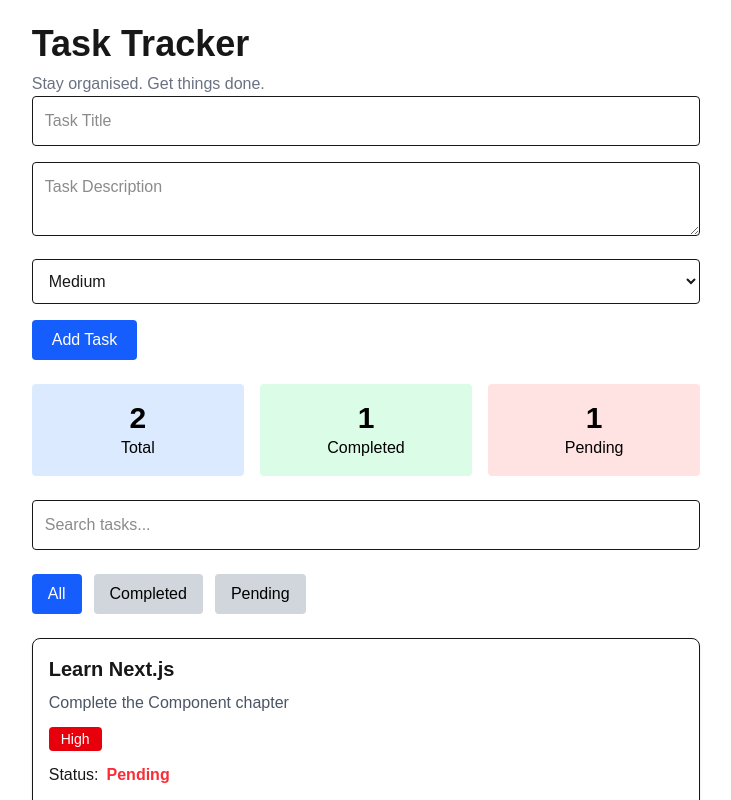
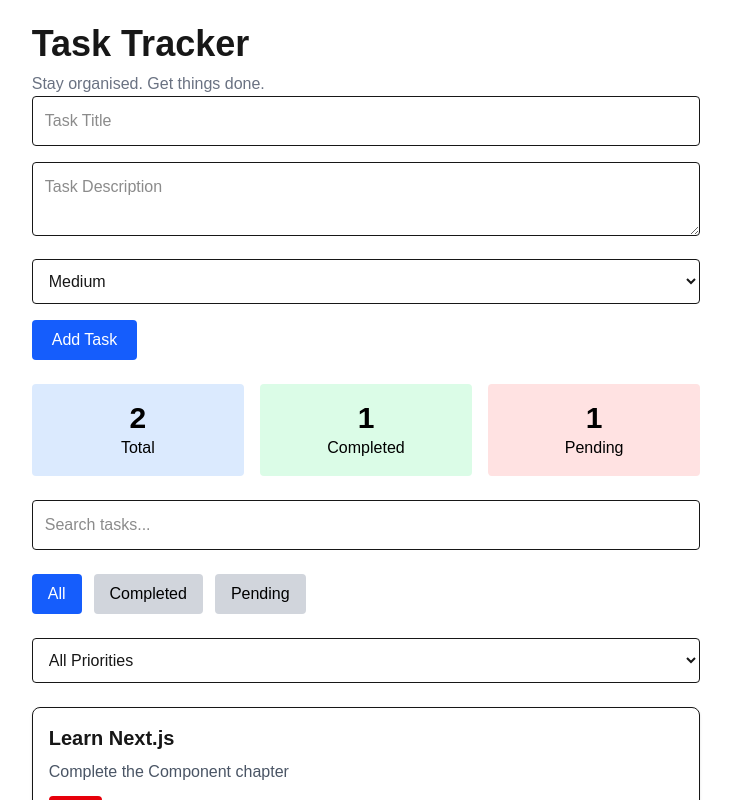
Before and after one commit to rajnish74/Task-Tracker, a Next.js app: page / in a window 1280 px wide. Shown: the top 800 px of the page, without its empty margins (274-1005 px from the left). Built offline with nearby package versions, Linux system fonts and the light colour scheme.

Commit message:
feat: add priority filtering for tasks

```diff
--- a/src/app/page.js
+++ b/src/app/page.js
@@ -7,12 +7,14 @@ import TaskList from "../components/TaskList";
 import TaskStats from "../components/TaskStats";
 import TaskFilter from "../components/TaskFilter";
 import TaskSearch from "../components/TaskSearch";
+import PriorityFilter from "../components/PriorityFilter";
 import tasksData from "../data/tasks";
 
 export default function Home() {
   const [tasks, setTasks] = useState([]);
   const [filter, setFilter] = useState("all");
   const [search, setSearch] = useState("");
+  const [priorityFilter, setPriorityFilter] = useState("All");
 
   useEffect(() => {
     const savedTasks = localStorage.getItem("tasks");
@@ -61,6 +63,10 @@ export default function Home() {
       return true;
     })
     .filter((task) => {
+      if (priorityFilter === "All") return true;
+      return task.priority === priorityFilter;
+    })
+    .filter((task) => {
       const keyword = search.toLowerCase();
 
       return (
@@ -71,6 +77,7 @@ export default function Home() {
 
   return (
     <main className="max-w-3xl mx-auto p-6">
+
       <Header />
 
       <TaskForm onAddTask={addTask} />
@@ -87,11 +94,17 @@ export default function Home() {
         setFilter={setFilter}
       />
 
+      <PriorityFilter
+        priorityFilter={priorityFilter}
+        setPriorityFilter={setPriorityFilter}
+      />
+
       <TaskList
         tasks={filteredTasks}
         onToggleTask={toggleTask}
         onDeleteTask={deleteTask}
       />
+
     </main>
   );
 }
--- /dev/null
+++ b/src/components/PriorityFilter.jsx
@@ -0,0 +1,16 @@
+export default function PriorityFilter({ priorityFilter, setPriorityFilter }) {
+  return (
+    <div className="mb-6">
+      <select
+        value={priorityFilter}
+        onChange={(e) => setPriorityFilter(e.target.value)}
+        className="w-full border rounded p-3"
+      >
+        <option value="All">All Priorities</option>
+        <option value="High">High Priority</option>
+        <option value="Medium">Medium Priority</option>
+        <option value="Low">Low Priority</option>
+      </select>
+    </div>
+  );
+}
```
Lines whose indentation alone changed are shown as unchanged.
